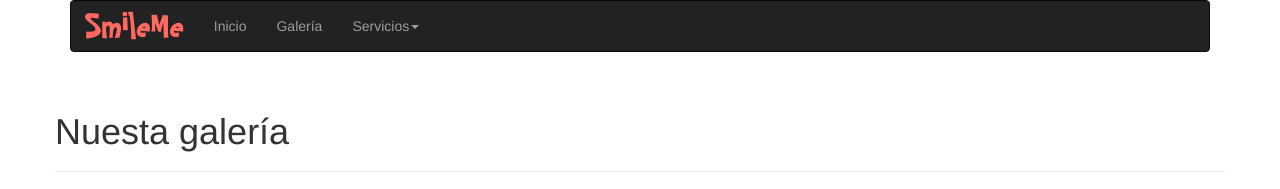
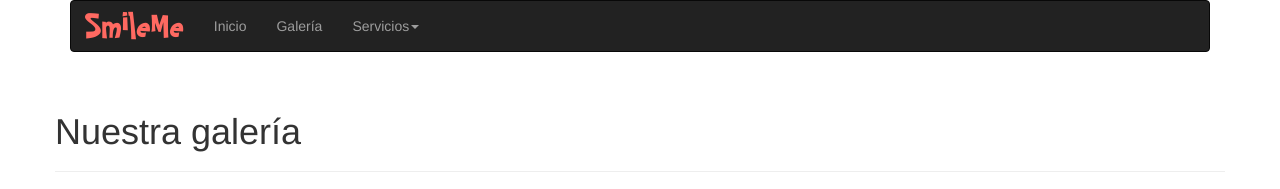
Before and after one commit to Salcarman/SmileMe, a website: page app/portada.html at #/gallery in a window 1280 px wide. Shown: the top 189 px of the page. Drawn offline with nearby package versions, Linux system fonts and the light colour scheme; some packages are replaced by stand-ins of ours; files whose address does not match are found by name.

```diff
--- a/app/views/gallery.html
+++ b/app/views/gallery.html
@@ -1,5 +1,5 @@
 <div class="page-header">
-		<h1>Nuesta galería</h1>
+		<h1>Nuestra galería</h1>
 </div>
 <div class="container">
    <ul class="row">
```
